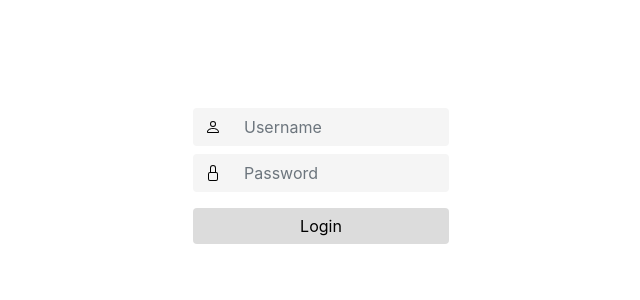
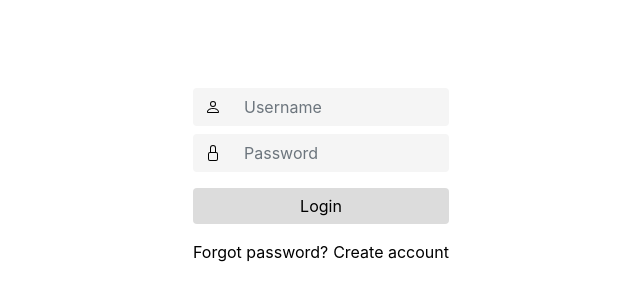
Before and after one commit to christophajohns/gallang, a React (Create React App) app: page /login in a window 1280 px wide. Shown: the part 136-436 px from the top of the page, without its empty margins (319-959 px from the left). Built offline with nearby package versions, Linux system fonts and the light colour scheme.

Commit message:
Add login button and links

```diff
--- a/src/views/auth/LoginView/LoginView.js
+++ b/src/views/auth/LoginView/LoginView.js
@@ -1,5 +1,5 @@
 import { Person, Lock } from "react-bootstrap-icons";
-import { InputGroup, Form } from "react-bootstrap";
+import { InputGroup } from "react-bootstrap";
 import {
     LoginViewDiv,
     StyledForm,
@@ -7,6 +7,7 @@ import {
     LoginButton,
     FormControl,
     InputGroupText,
+    AuthLinks,
 } from "./style";
 
 /**
@@ -21,6 +22,10 @@ function LoginView() {
                     <PasswordInput />
                 </Inputs>
                 <LoginButton type="submit">Login</LoginButton>
+                <AuthLinks>
+                    <a href="#">Forgot password?</a>
+                    <a href="#">Create account</a>
+                </AuthLinks>
             </StyledForm>
         </LoginViewDiv>
     );
--- a/src/views/auth/LoginView/style.js
+++ b/src/views/auth/LoginView/style.js
@@ -47,3 +47,17 @@ export const InputGroupText = styled(InputGroup.Text)`
     color: black;
     border: none;
 `;
+
+export const AuthLinks = styled.div`
+    display: flex;
+    flex-wrap: nowrap;
+    justify-content: space-between;
+
+    a {
+        color: black;
+
+        :hover {
+            color: black;
+        }
+    }
+`;
```
